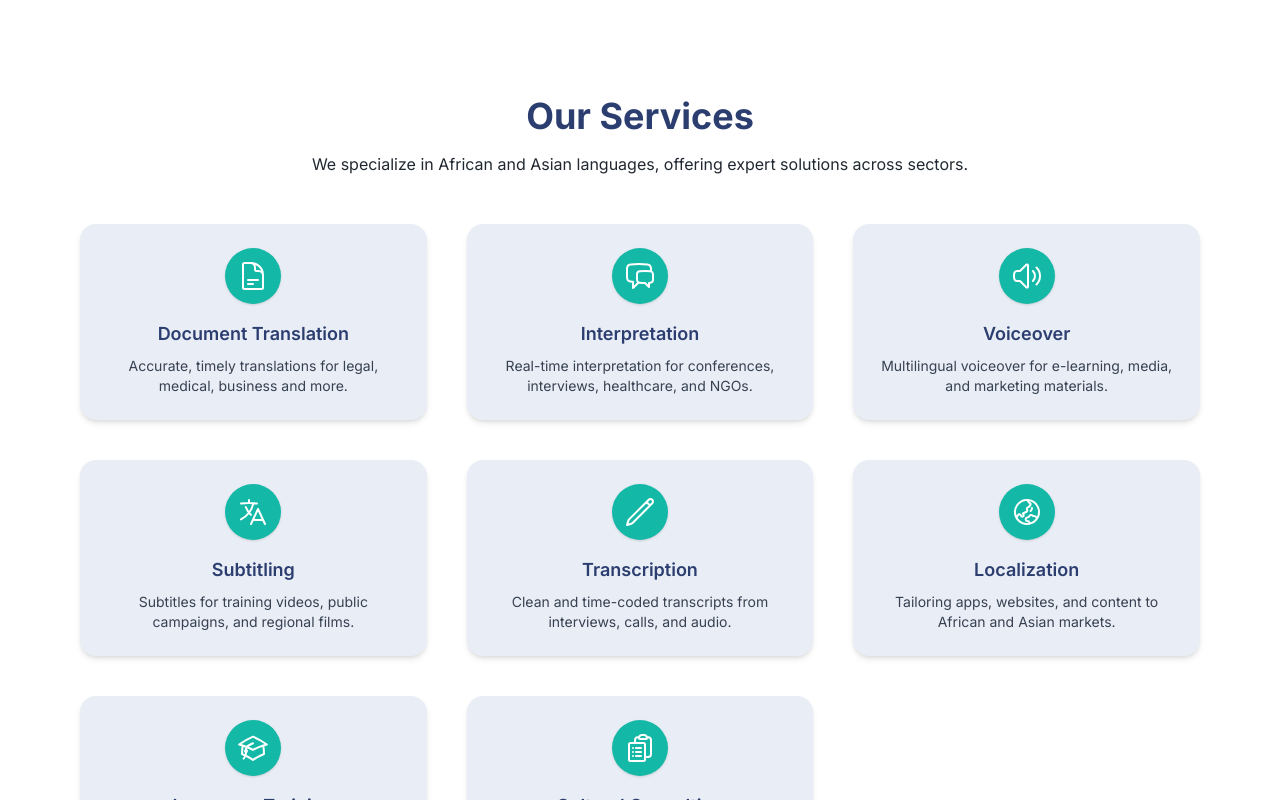
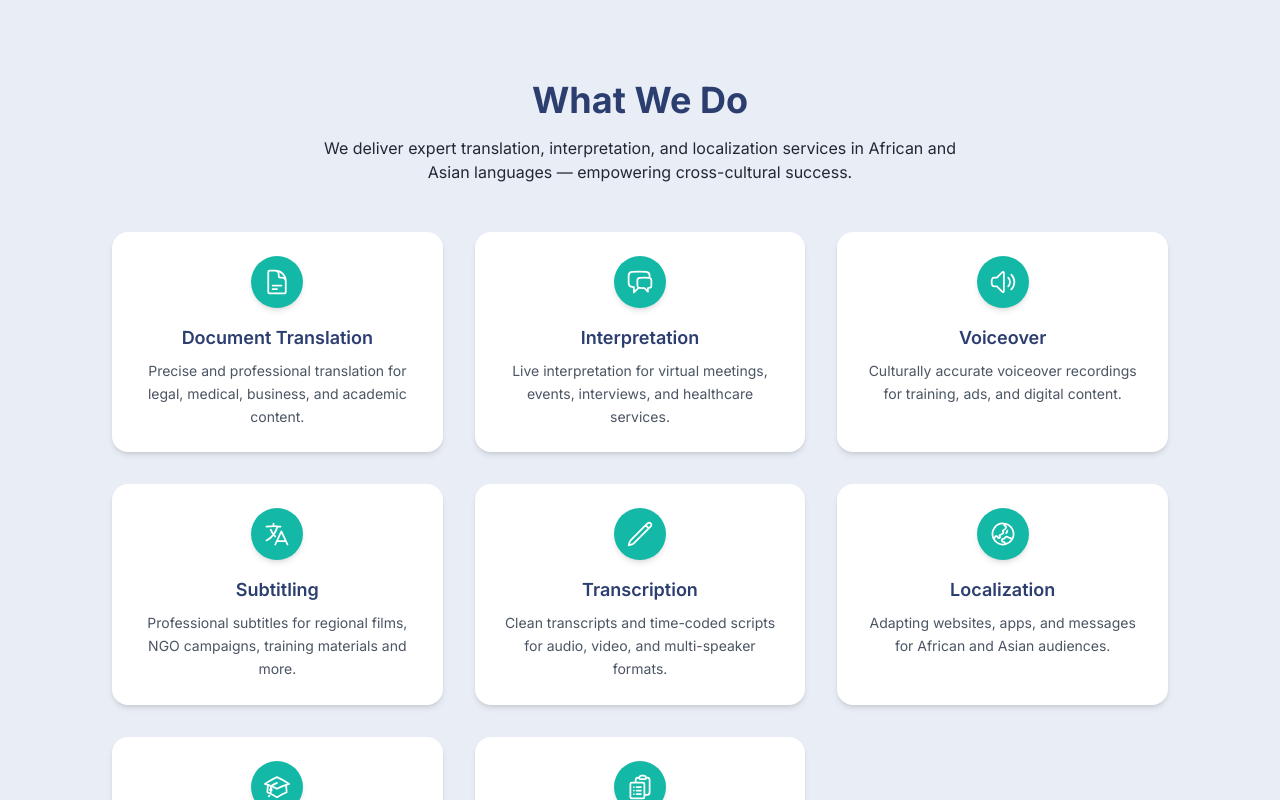
Before and after one commit to devis998/lugha-website1.0, a Next.js app: page / in a window 1280 px wide. Shown: the part 800-1600 px from the top of the page. Built offline with nearby package versions, Linux system fonts and the light colour scheme.

Commit message:
Update Services.tsx

```diff
--- a/app/sections/Services.tsx
+++ b/app/sections/Services.tsx
@@ -11,21 +11,23 @@ import {
 
 export function Services() {
   return (
-    <section id="services" className="py-24 bg-white text-center font-sans">
-      <h2 className="text-3xl md:text-4xl font-bold text-lugha-navy mb-4">Our Services</h2>
-      <p className="text-lugha-ink max-w-2xl mx-auto mb-12 text-base">
-        We specialize in African and Asian languages, offering expert solutions across sectors.
-      </p>
+    <section id="services" className="py-20 bg-lugha-mist text-center font-sans">
+      <div className="max-w-6xl mx-auto px-6 md:px-12">
+        <h2 className="text-4xl font-bold text-lugha-navy mb-4">What We Do</h2>
+        <p className="text-lugha-ink max-w-2xl mx-auto mb-12">
+          We deliver expert translation, interpretation, and localization services in African and Asian languages — empowering cross-cultural success.
+        </p>
 
-      <div className="grid grid-cols-1 sm:grid-cols-2 md:grid-cols-3 gap-10 max-w-6xl mx-auto px-4">
-        <ServiceCard icon={<DocumentTextIcon className="h-8 w-8 text-white" />} title="Document Translation" desc="Accurate, timely translations for legal, medical, business and more." />
-        <ServiceCard icon={<ChatBubbleLeftRightIcon className="h-8 w-8 text-white" />} title="Interpretation" desc="Real-time interpretation for conferences, interviews, healthcare, and NGOs." />
-        <ServiceCard icon={<SpeakerWaveIcon className="h-8 w-8 text-white" />} title="Voiceover" desc="Multilingual voiceover for e-learning, media, and marketing materials." />
-        <ServiceCard icon={<LanguageIcon className="h-8 w-8 text-white" />} title="Subtitling" desc="Subtitles for training videos, public campaigns, and regional films." />
-        <ServiceCard icon={<PencilIcon className="h-8 w-8 text-white" />} title="Transcription" desc="Clean and time-coded transcripts from interviews, calls, and audio." />
-        <ServiceCard icon={<GlobeAsiaAustraliaIcon className="h-8 w-8 text-white" />} title="Localization" desc="Tailoring apps, websites, and content to African and Asian markets." />
-        <ServiceCard icon={<AcademicCapIcon className="h-8 w-8 text-white" />} title="Language Training" desc="Learn Swahili, Hindi, Bengali, Gujarati and more through live training." />
-        <ServiceCard icon={<ClipboardDocumentListIcon className="h-8 w-8 text-white" />} title="Cultural Consulting" desc="Guiding brands on respectful and relevant cultural communication." />
+        <div className="grid grid-cols-1 sm:grid-cols-2 md:grid-cols-3 gap-8">
+          <ServiceCard icon={<DocumentTextIcon className="h-7 w-7 text-white" />} title="Document Translation" desc="Precise and professional translation for legal, medical, business, and academic content." />
+          <ServiceCard icon={<ChatBubbleLeftRightIcon className="h-7 w-7 text-white" />} title="Interpretation" desc="Live interpretation for virtual meetings, events, interviews, and healthcare services." />
+          <ServiceCard icon={<SpeakerWaveIcon className="h-7 w-7 text-white" />} title="Voiceover" desc="Culturally accurate voiceover recordings for training, ads, and digital content." />
+          <ServiceCard icon={<LanguageIcon className="h-7 w-7 text-white" />} title="Subtitling" desc="Professional subtitles for regional films, NGO campaigns, training materials and more." />
+          <ServiceCard icon={<PencilIcon className="h-7 w-7 text-white" />} title="Transcription" desc="Clean transcripts and time-coded scripts for audio, video, and multi-speaker formats." />
+          <ServiceCard icon={<GlobeAsiaAustraliaIcon className="h-7 w-7 text-white" />} title="Localization" desc="Adapting websites, apps, and messages for African and Asian audiences." />
+          <ServiceCard icon={<AcademicCapIcon className="h-7 w-7 text-white" />} title="Language Training" desc="Personalized language training in Swahili, Hindi, Bengali, and more." />
+          <ServiceCard icon={<ClipboardDocumentListIcon className="h-7 w-7 text-white" />} title="Cultural Consulting" desc="Guidance to ensure respectful and effective multilingual communication." />
+        </div>
       </div>
     </section>
   );
@@ -39,14 +41,14 @@ type ServiceCardProps = {
 
 function ServiceCard({ icon, title, desc }: ServiceCardProps) {
   return (
-    <div className="bg-lugha-mist p-6 rounded-2xl shadow-md hover:shadow-lg transition-all">
+    <div className="bg-white p-6 rounded-2xl shadow-md hover:shadow-xl transition-all">
       <div className="flex justify-center items-center mb-4">
-        <div className="bg-lugha-teal p-3 rounded-full shadow">
+        <div className="bg-lugha-teal p-3 rounded-full shadow-md">
           {icon}
         </div>
       </div>
       <h3 className="text-lg font-semibold text-lugha-navy mb-2">{title}</h3>
-      <p className="text-gray-700 text-sm">{desc}</p>
+      <p className="text-gray-600 text-sm leading-relaxed">{desc}</p>
     </div>
   );
 }
```
